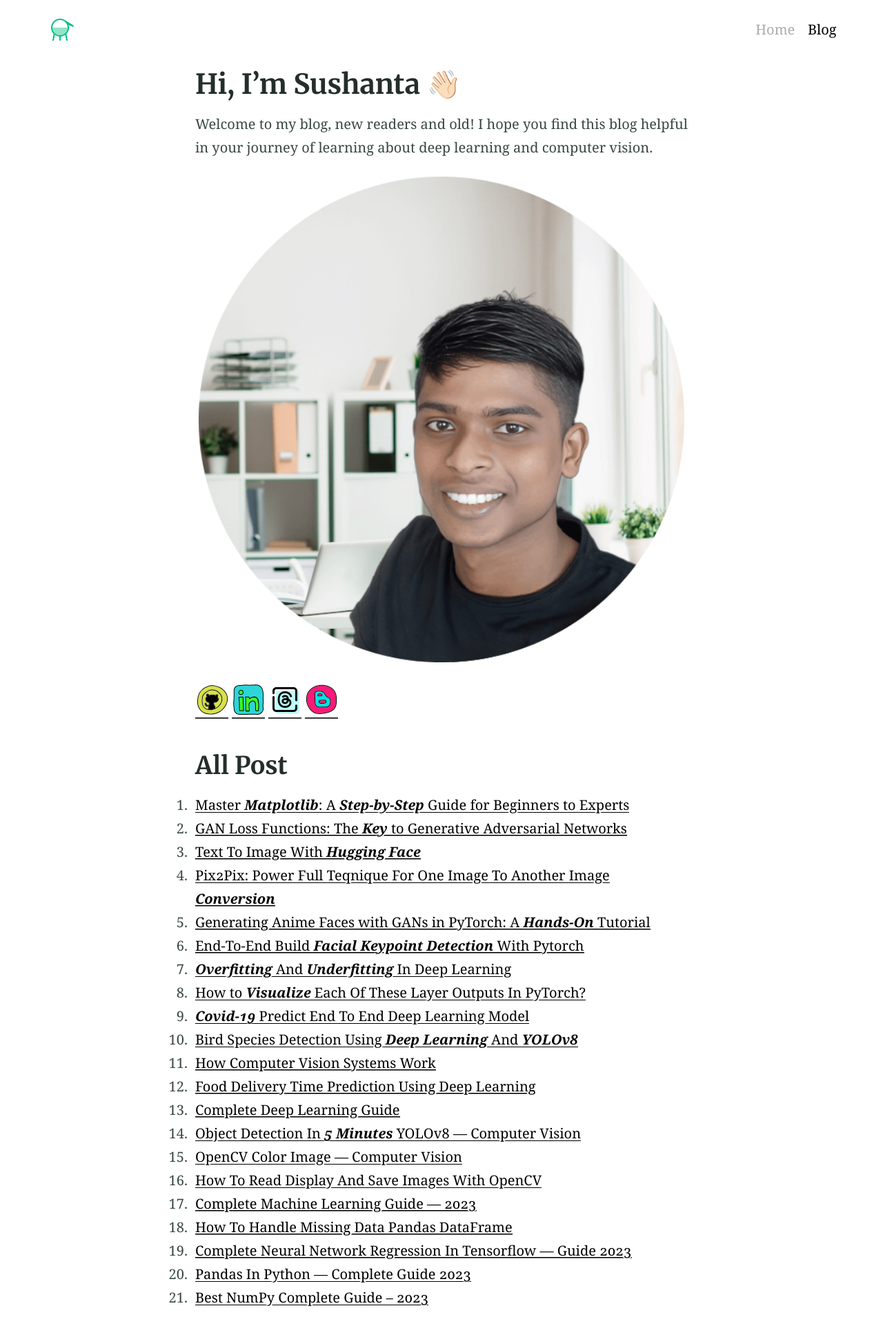
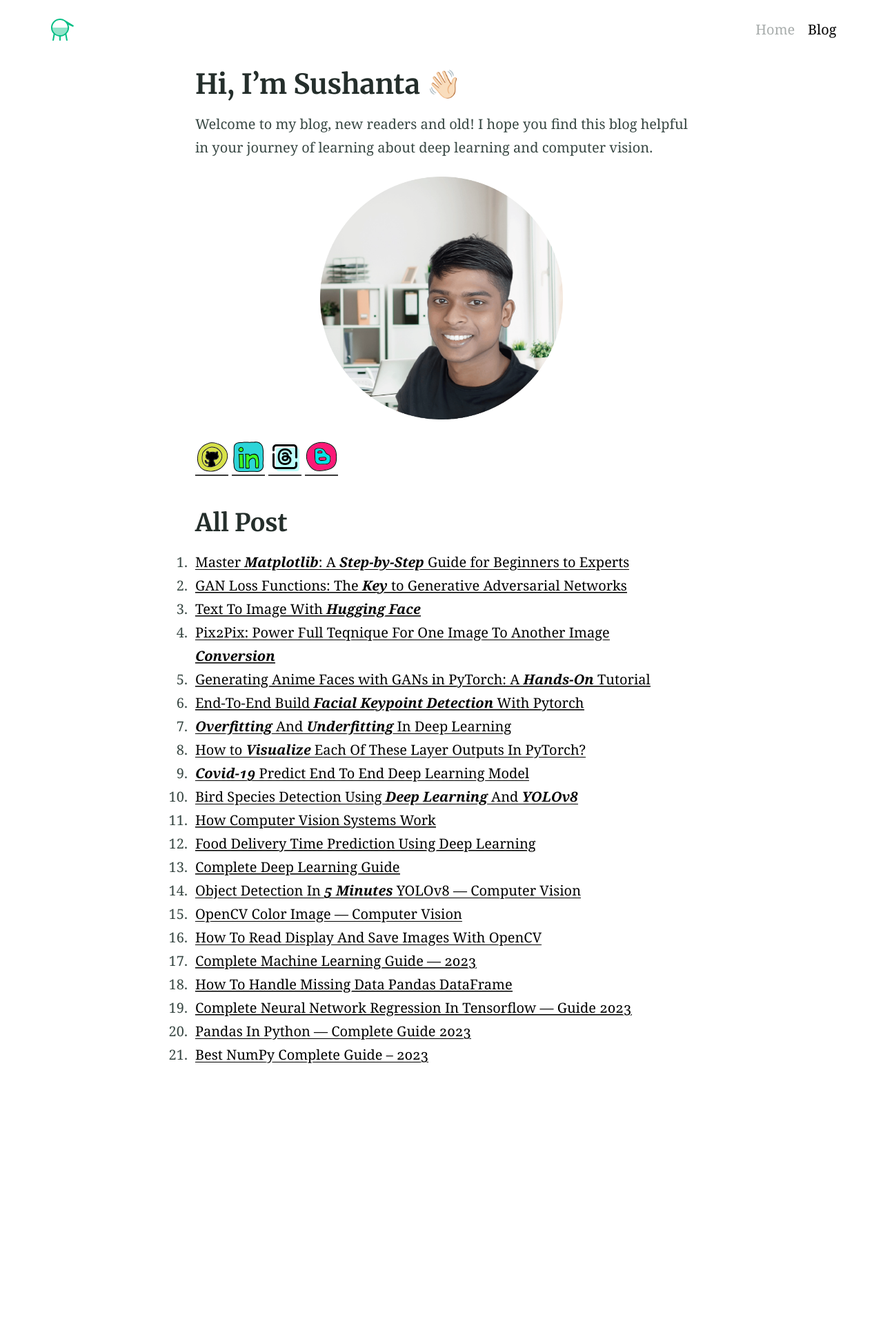
Before and after one commit to hi-sushanta/hi-sushanta.github.io, a Jekyll site: the page built from index.md, in a window 1280 px wide. Shown: the whole page at 69% size. Built offline with Jekyll 4.4.1, drawn with Linux system fonts in a browser that asks for light colours; after the commit the page ends 1570 px from its top, so only the background shows below that.

Commit message:
Update index.md

```diff
--- a/index.md
+++ b/index.md
@@ -6,7 +6,7 @@ excerpt: "Welcome to my blog, new readers and old! I hope you find this blog hel
 Welcome to my blog, new readers and old! I hope you find this blog helpful in your journey of learning about deep learning and computer vision.
 
 <div align = "center" style="margin-right: 5px; margin-left:5px; margin-top:10px; margin-bottom:10px;">
-    <img src="chi2.png" class = "center" width="100%" height="100%"/>
+    <img src="chi2.png" class = "center" width="50%" height="50%"/>
 </div>
 
 
```
